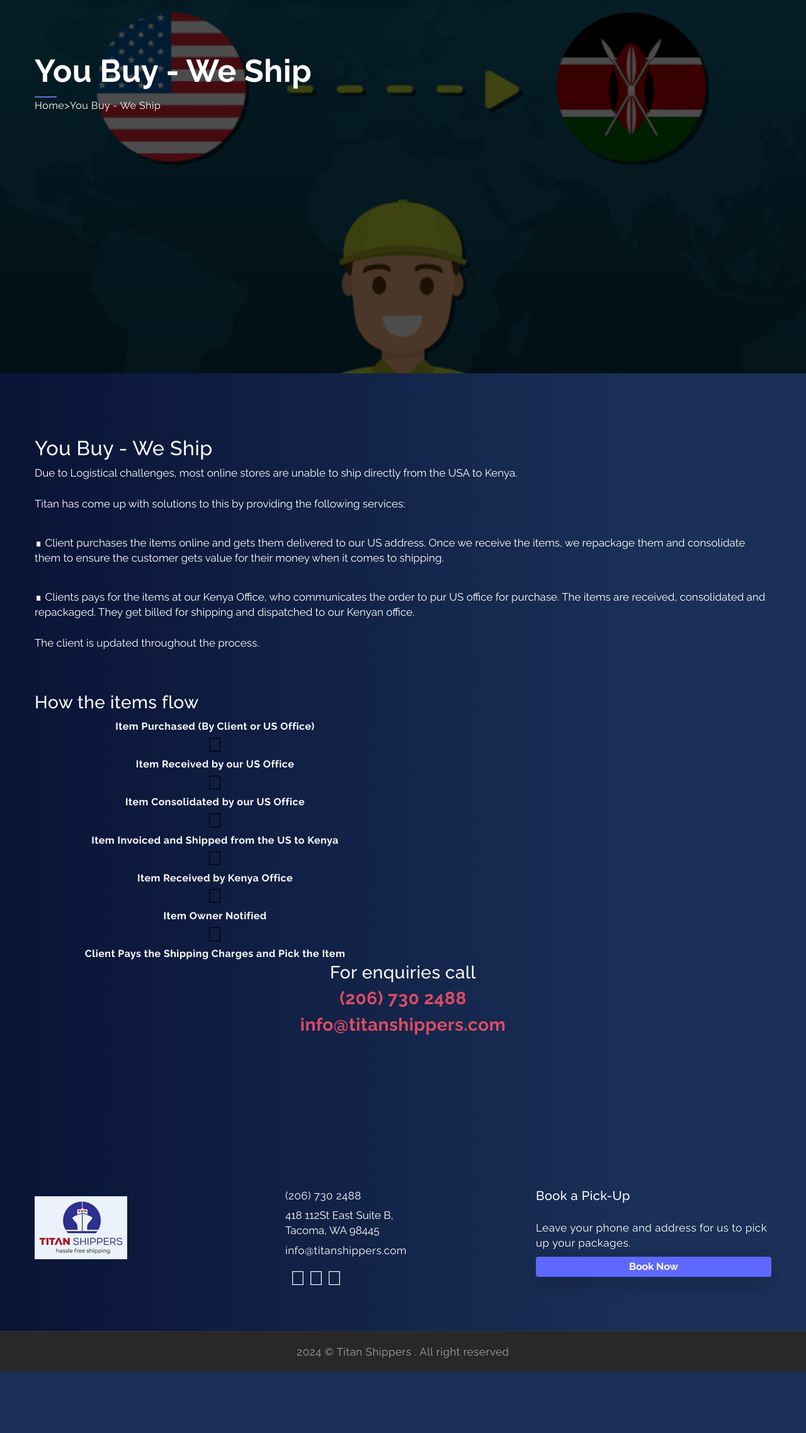
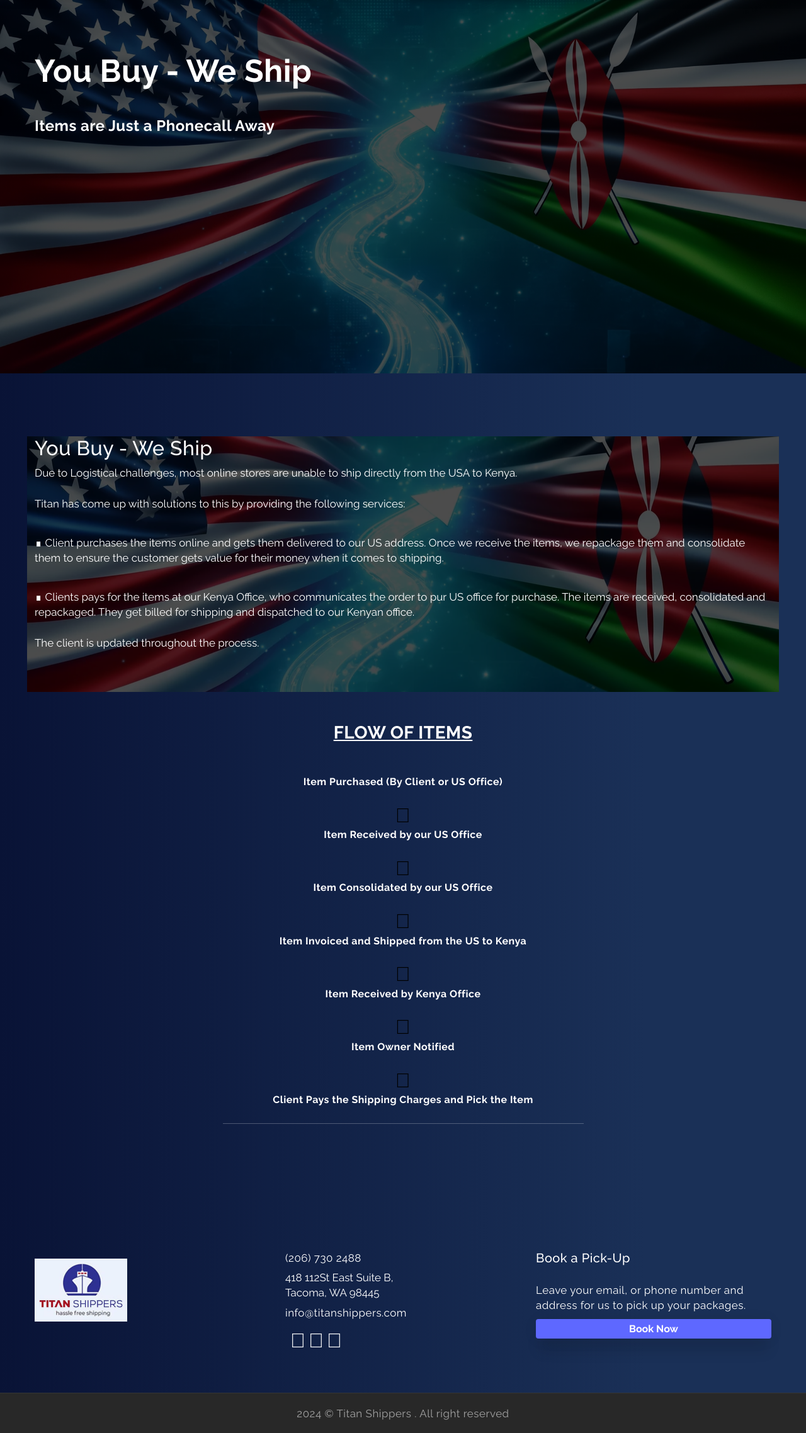
Before and after one commit to karuoro-munene/titan, a Django app: page /you-buy-we-ship in a window 1280 px wide. Shown: the part 87-2363 px from the top of the page at 63% size. Before the commit the page ends 2265 px from the top, so only its background shows below. Run offline with Django 5.2, Linux system fonts and the light colour scheme; some libraries are stand-ins or nearby versions.

Commit message:
buy ship changes

```diff
--- a/static/css/style.css
+++ b/static/css/style.css
@@ -166,7 +166,7 @@
 }
 
 .flags {
-    background: linear-gradient(rgba(0, 0, 0, 0.1),rgba(0, 0, 0, 0.1)), url(../img/us-kenya.png) no-repeat center center;
+    background: linear-gradient(rgba(0, 0, 0, 0.7),rgba(0, 0, 0, 0.7)), url(../img/us-kenya.png) no-repeat center center;
 }
 
 .about {
@@ -226,20 +226,22 @@
 
 .sea-banner {
     background: linear-gradient(rgba(0, 0, 0, 0.7),
-    rgba(0, 0, 0, 0.7)), url(../img/sea-banner-bg.jpg) center center no-repeat;
+    rgba(0, 0, 0, 0.7)), url(../img/sea-banner.png) center center no-repeat;
 }
 
 .air-banner {
-    background:url(../img/air-trasport.png) center center no-repeat;
+    background:linear-gradient(rgba(0, 0, 0, 0.7),
+    rgba(0, 0, 0, 0.7)),url(../img/air-trasport.png) center center no-repeat;
 }
 
 .cost-banner {
-    background:url(../img/pricing-banner.png) center center no-repeat;
+    background:linear-gradient(rgba(0, 0, 0, 0.7),
+    rgba(0, 0, 0, 0.7)),url(../img/pricing-banner.png) center center no-repeat;
 }
 
 .buy-ship-banner {
     background: linear-gradient(rgba(0, 0, 0, 0.7),
-    rgba(0, 0, 0, 0.7)), url(../img/buy-ship-banner-bg.png) center center no-repeat;
+    rgba(0, 0, 0, 0.7)), url(../img/us-kenya.png) center center no-repeat;
 }
 
 .contact-banner {
--- a/templates/base.html
+++ b/templates/base.html
@@ -147,7 +147,7 @@
                         <div class="title">
                             <h3>Book a Pick-Up</h3>
                         </div>
-                        <p style="margin-bottom: 10px!important;">Leave your phone and address for us to pick up your
+                        <p style="margin-bottom: 10px!important;">Leave your email, or phone number and address for us to pick up your
                             packages.</p>
                         <div id="book-pick-up" class="">
                             <button class="btn-block fw-bold shadow-5-strong rounded py-3"
--- a/templates/buy-ship.html
+++ b/templates/buy-ship.html
@@ -5,19 +5,16 @@
     <section class="buy-ship-banner inner-banner">
         <div class="thm-container">
             <div class="title">
-                <h3>You Buy - We Ship</h3>
-                <div class="line"></div><!-- /.line -->
+                <h3 class="pb-5">You Buy - We Ship</h3>
+                <h4 class="fw-bold">Items are Just a Phonecall Away</h4>
             </div><!-- /.title -->
-            <div class="bread-cumb">
-                <a href="{% url 'home' %}">Home</a><span class="sep">></span><span
-                    class="page-name">You Buy - We Ship</span>
-            </div><!-- /.bread-cumb pull-right -->
+
         </div><!-- /.thm-container -->
     </section><!-- /.inner-banner -->
 
     <section class="about-section about-page">
         <div class="thm-container">
-            <div class="row">
+            <div class="row flags">
                 <div class="col-md-12 content-box">
                     <div class="sec-title">
                         <h2>You Buy - We Ship</h2>
@@ -40,68 +37,49 @@
             </div><!-- /.row -->
 
         </div><!-- /.thm-container -->
-        <div class="thm-container">
-            <div class="row">
+        <div class="thm-container mt-5">
+            <div class="row justify-content-center">
                 <div class="col-md-12 content-box" style="margin-bottom: 0!important;">
                     <div class="sec-title">
-                        <h3>How the items flow</h3>
+                        <h3 class="fw-bold text-uppercase text-center mb-5 text-decoration-underline">Flow of items</h3>
                     </div><!-- /.sec-title -->
                 </div><!-- /.col-md-12 -->
                 <div class="col-md-6 col-md-offset-3">
                     <div class="text-center" style="font-weight: bold">
-                        <div class="panel panel-default panel-primary">
+                        <div class="panel panel-default panel-primary mb-3 pb-2">
                             <div class="panel-heading">Item Purchased (By Client or US Office)</div>
                         </div>
                         <div><i class="fa fa-arrow-down fa-2x text-black"></i></div>
-                        <div class="panel panel-default panel-primary">
+                        <div class="panel panel-default panel-primary mb-3 pb-2">
                             <div class="panel-heading">Item Received by our US Office</div>
                         </div>
                         <div><i class="fa fa-arrow-down fa-2x text-black"></i></div>
-                        <div class="panel panel-default panel-primary">
+                        <div class="panel panel-default panel-primary mb-3 pb-2">
                             <div class="panel-heading">Item Consolidated by our US Office</div>
                         </div>
                         <div><i class="fa fa-arrow-down fa-2x text-black"></i></div>
-                        <div class="panel panel-default panel-primary">
+                        <div class="panel panel-default panel-primary mb-3 pb-2">
                             <div class="panel-heading">Item Invoiced and Shipped from the US to Kenya</div>
                         </div>
                         <div><i class="fa fa-arrow-down fa-2x text-black"></i></div>
-                        <div class="panel panel-default panel-primary">
+                        <div class="panel panel-default panel-primary mb-3 pb-2">
                             <div class="panel-heading">Item Received by Kenya Office</div>
                         </div>
                         <div><i class="fa fa-arrow-down fa-2x text-black"></i></div>
-                        <div class="panel panel-default panel-primary">
+                        <div class="panel panel-default panel-primary mb-3 pb-2">
                             <div class="panel-heading">Item Owner Notified</div>
                         </div>
                         <div><i class="fa fa-arrow-down fa-2x text-black"></i></div>
-                        <div class="panel panel-default panel-primary">
+                        <div class="panel panel-default panel-primary mb-3 pb-2">
                             <div class="panel-heading">Client Pays the Shipping Charges and Pick the Item</div>
                         </div>
+                        <hr>
                     </div>
                 </div>
             </div><!-- /.row -->
 
         </div><!-- /.thm-container -->
 
-        <div class="thm-container">
-            <div class="row">
-                <div class="col-md-12 content-box">
-                    <div class="sec-title">
-                        <h3 class="text-center">For enquiries call</h3>
-                    </div><!-- /.sec-title -->
-                    <div>
-                        <h4 class="h3 text-center" style="font-weight: bolder!important;"><a class="text-danger"
-                                                                                             href="tel://(206) 730 2488">(206)
-                            730 2488</a></h4>
-                        <h5 class="h3 text-center" style="font-weight: bolder!important;"><a class="text-danger"
-                                                                                             target="_blank"
-                                                                                             href="mailto:info@titanshippers.com">info@titanshippers.com</a>
-                        </h5>
-                    </div>
-
-                </div><!-- /.col-md-12 -->
-            </div><!-- /.row -->
-
-        </div><!-- /.thm-container -->
 
     </section><!-- /.you buy - we ship-section -->
 {% endblock %}
```
Also changed, not shown: templates/sea.html (+2 -22 lines), static/img/sea-banner.png (added), static/img/sea-banner.webp (added), static/img/us-kenya.png, 1 other file.
